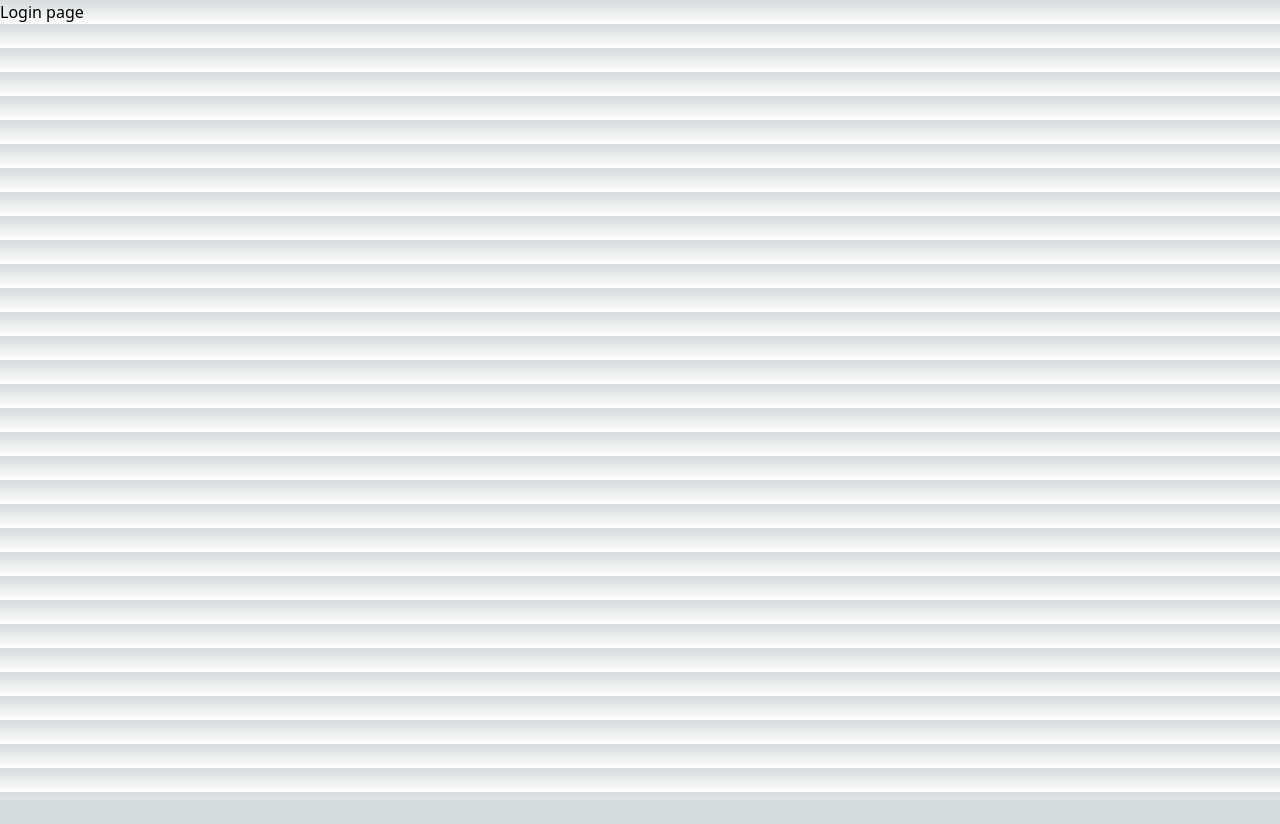
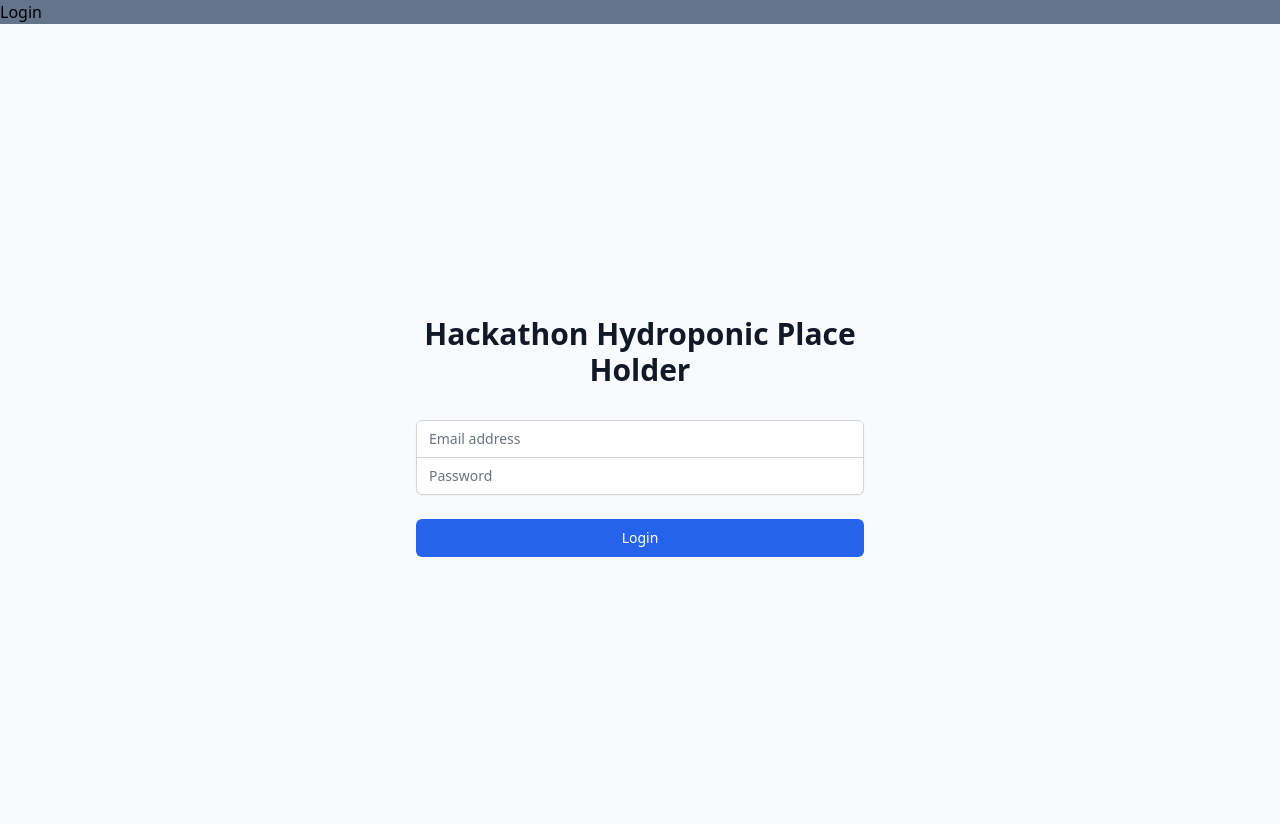
Before and after one commit to jasonpereira96/hackathon-frontend, a Next.js app: page /login in a window 1280 px wide. Before the commit the page ends 800 px from the top, so only its background shows below. Built offline with nearby package versions, Linux system fonts and the light colour scheme.

Commit message:
login pages chanegs using the tailwind

```diff
--- a/src/pages/login.js
+++ b/src/pages/login.js
@@ -1,4 +1,116 @@
+// export default function Login() {
+//   return <h1>Login page</h1>
+// }
 
-export default function Login() {
-  return <h1>Login page</h1>
+function App() {
+  return (
+    <div class="bg-slate-500">
+      <h1>Login</h1>
+      <LoginForm />
+      {/* <h1>Signup</h1>
+      <SignupForm /> */}
+    </div>
+  );
 }
+
+export default App;
+
+import { useState } from "react";
+
+function LoginForm() {
+  const [email, setEmail] = useState("");
+  const [password, setPassword] = useState("");
+
+  const handleSubmit = async (e) => {
+    e.preventDefault();
+    try {
+      await auth.signInWithEmailAndPassword(email, password);
+      console.log("User signed in");
+    } catch (error) {
+      console.log(error);
+    }
+  };
+
+  return (
+    <div className="min-h-screen flex items-center justify-center bg-gray-50 py-12 px-4 sm:px-6 lg:px-8">
+      <div className="max-w-md w-full space-y-8">
+        <div>
+          <h2 className="mt-6 text-center text-3xl font-extrabold text-gray-900">
+            Hackathon Hydroponic Place Holder
+          </h2>
+        </div>
+        <form className="mt-8 space-y-6" onSubmit={handleSubmit}>
+          <div className="rounded-md shadow-sm -space-y-px">
+            <div>
+              <label htmlFor="email-address" className="sr-only">
+                Email address
+              </label>
+              <input
+                type="email"
+                value={email}
+                onChange={(e) => setEmail(e.target.value)}
+                className="appearance-none rounded-none relative block w-full px-3 py-2 border border-gray-300 placeholder-gray-500 text-gray-900 rounded-t-md focus:outline-none focus:ring-blue-500 focus:border-blue-500 focus:z-10 sm:text-sm"
+                placeholder="Email address"
+              />
+            </div>
+            <div>
+              <label htmlFor="password" className="sr-only">
+                Password
+              </label>
+              <input
+                type="password"
+                value={password}
+                onChange={(e) => setPassword(e.target.value)}
+                className="appearance-none rounded-none relative block w-full px-3 py-2 border border-gray-300 placeholder-gray-500 text-gray-900 rounded-b-md focus:outline-none focus:ring-blue-500 focus:border-blue-500 focus:z-10 sm:text-sm"
+                placeholder="Password"
+              />
+            </div>
+          </div>
+          <button
+            type="submit"
+            className="group relative w-full flex justify-center py-2 px-4 border border-transparent text-sm font-medium rounded-md text-white bg-blue-600 hover:bg-blue-700 focus:outline-none focus:ring-2 focus:ring-offset-2 focus:ring-blue-500"
+          >
+            <span className="absolute left-0 inset-y-0 flex items-center pl-3">
+              <svg
+                className="h-5 w-5 text-blue-500 group-hover:text-blue-400"
+                xmlns=""
+              ></svg>
+            </span>
+            Login
+          </button>
+        </form>
+      </div>
+    </div>
+  );
+}
+
+function SignupForm() {
+  const [email, setEmail] = useState("");
+  const [password, setPassword] = useState("");
+
+  const handleSubmit = async (e) => {
+    e.preventDefault();
+    try {
+      await auth.createUserWithEmailAndPassword(email, password);
+      console.log("User created");
+    } catch (error) {
+      console.log(error);
+    }
+  };
+
+  return (
+    <form onSubmit={handleSubmit}>
+      <input
+        type="email"
+        value={email}
+        onChange={(e) => setEmail(e.target.value)}
+      />
+      <input
+        type="password"
+        value={password}
+        onChange={(e) => setPassword(e.target.value)}
+      />
+      <button type="submit">Signup</button>
+    </form>
+  );
+}
```
